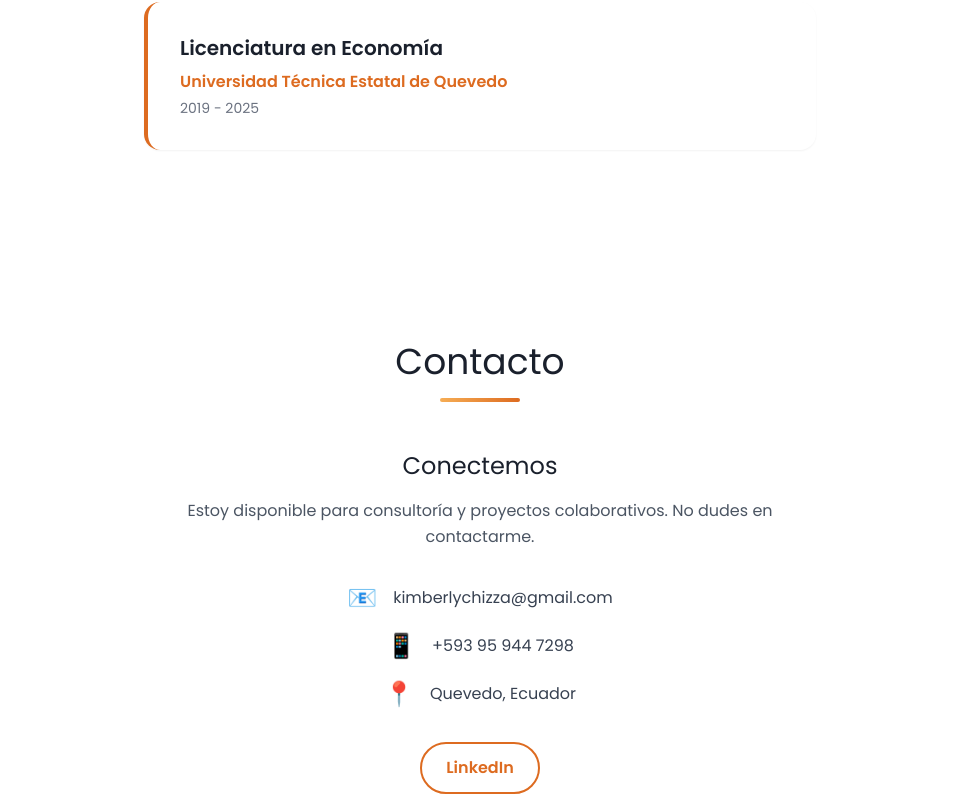
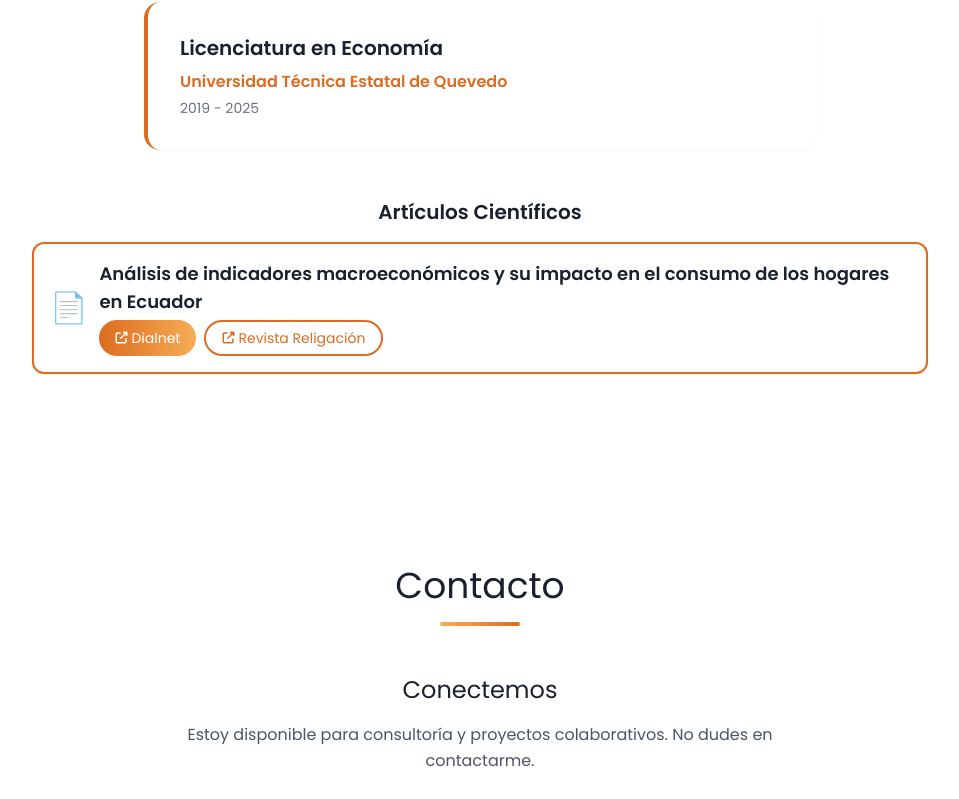
Before and after one commit to SPEREZB/portafolio_kimberly_chiza, a React (Vite) app: page / in a window 1280 px wide. Shown: the part 7298-8097 px from the top of the page, without its empty margins (160-1119 px from the left). Built offline with nearby package versions, Linux system fonts and the light colour scheme.

Commit message:
feat: articulos cientificos

```diff
--- a/src/App.tsx
+++ b/src/App.tsx
@@ -381,11 +381,33 @@ function App() {
       <section id="educacion" className="py-24 px-8 fade-in-section">
         <div className="max-w-7xl mx-auto">
           <h2 className="text-4xl text-center mb-12 text-primary relative after:content-[''] after:block after:w-20 after:h-1 after:bg-gradient-to-r after:from-accent-light after:to-accent after:mx-auto after:mt-4 after:rounded">Educación</h2>
-          <div className="max-w-2xl mx-auto">
+          <div className="max-w-2xl mx-auto mb-12">
             <div className="bg-white p-8 rounded-2xl shadow-sm border-l-4 border-accent">
               <h3 className="text-xl text-primary mb-2 font-semibold">Licenciatura en Economía</h3>
               <p className="text-accent font-semibold mb-1">Universidad Técnica Estatal de Quevedo</p>
               <p className="text-gray-500 text-sm">2019 - 2025</p>
+            </div>
+          </div>
+
+          <div className="max-w-4xl mx-auto">
+            <h3 className="text-xl text-center mb-4 text-primary font-semibold">Artículos Científicos</h3>
+            <div className="bg-white p-4 rounded-xl shadow-sm border-2 border-accent hover:shadow-lg transition-all">
+              <div className="flex items-center gap-3">
+                <div className="text-3xl">📄</div>
+                <div className="flex-1">
+                  <h4 className="text-lg text-primary mb-1 font-semibold">Análisis de indicadores macroeconómicos y su impacto en el consumo de los hogares en Ecuador</h4>
+                  <div className="flex flex-wrap gap-2">
+                    <a href="https://dialnet.unirioja.es/servlet/articulo?codigo=10755284" target="_blank" rel="noopener noreferrer" className="px-4 py-1.5 bg-gradient-to-r from-accent to-accent-light text-white text-sm rounded-full hover:shadow-md transition-all no-underline flex items-center gap-1">
+                      <i className="fas fa-external-link-alt text-xs"></i>
+                      Dialnet
+                    </a>
+                    <a href="https://revista.religacion.com/index.php/religacion/article/view/1277/1643" target="_blank" rel="noopener noreferrer" className="px-4 py-1.5 border-2 border-accent text-accent text-sm rounded-full hover:bg-accent hover:text-white hover:shadow-md transition-all no-underline flex items-center gap-1">
+                      <i className="fas fa-external-link-alt text-xs"></i>
+                      Revista Religación
+                    </a>
+                  </div>
+                </div>
+              </div>
             </div>
           </div>
         </div>
```
